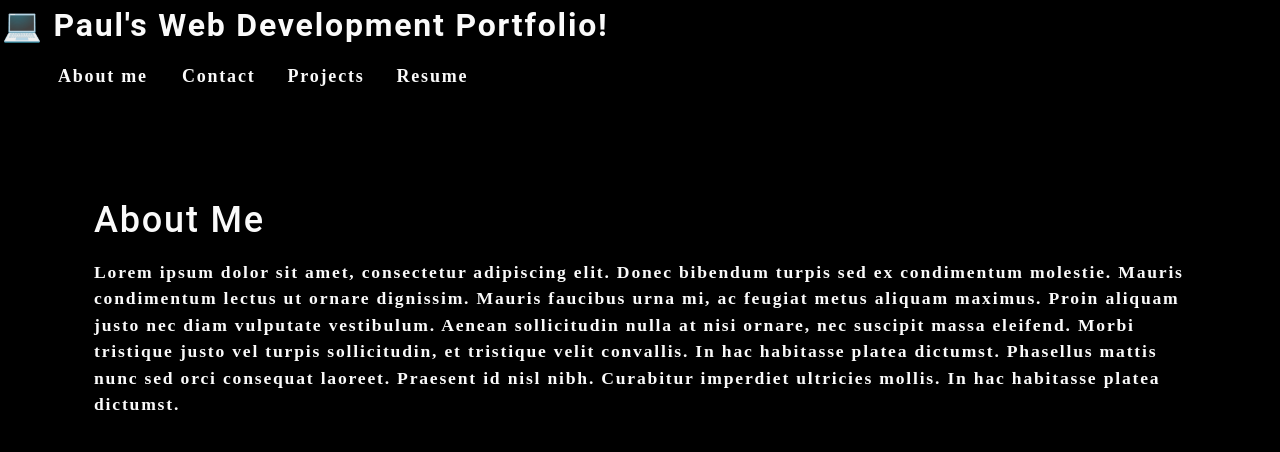
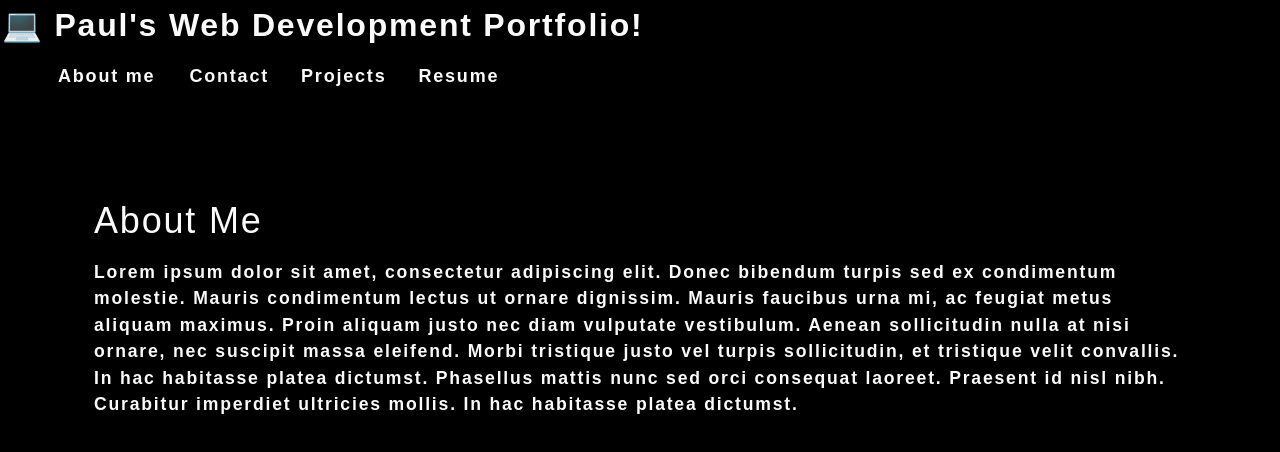
Before and after one commit to PRGottinger/paul-react-portfolio, a React (Create React App) app: page / in a window 1280 px wide. Shown: the top 452 px of the page. Built offline with nearby package versions, Linux system fonts and the light colour scheme.

Commit message:
style sheet/remove cursive

```diff
--- a/src/index.css
+++ b/src/index.css
@@ -1,4 +1,3 @@
-
 main {
   margin: 0 auto;
   max-width: 90%;
@@ -6,8 +5,8 @@ main {
 }
 :root {
   --primary: #8c54ff;
-  --secondary: #F3A847;
-  --tertiary: #B12704;
+  --secondary: #f3a847;
+  --tertiary: #b12704;
   --light: #fafafa;
   --dark: #000000;
   --darker: #111111;
@@ -15,7 +14,6 @@ main {
   --spacing-one: calc(1rem * 0.5);
   --spacing-two: calc(1rem);
   --spacing-five: calc(2.5rem);
-
 }
 
 * {
@@ -33,11 +31,10 @@ body {
   font-weight: 600;
   line-height: 1.5;
   font-size: 18px;
-  letter-spacing: .1em;
+  letter-spacing: 0.1em;
   background: var(--dark);
   color: var(--light);
-  font-family: 'Poiret One', cursive;
-
+  font-family: Arial, Helvetica, sans-serif;
 }
 
 h1,
@@ -46,7 +43,7 @@ h3,
 h4,
 h5,
 h6 {
-  font-family: 'Roboto', sans-serif;
+  font-family: Arial, Helvetica, sans-serif;
   font-weight: 500;
   margin: 5px 0;
   line-height: 1.25;
@@ -103,7 +100,7 @@ button {
   font-size: 1rem;
   text-decoration: none;
   padding: 0.25rem 1rem;
-  border-radius: .5rem;
+  border-radius: 0.5rem;
   border: none;
   outline: none;
   cursor: pointer;
@@ -112,12 +109,12 @@ button {
 }
 
 button:hover {
-  opacity: .8;
+  opacity: 0.8;
 }
 
 button[disabled] {
   cursor: default;
-  opacity: .8;
+  opacity: 0.8;
 }
 
 img {
@@ -143,7 +140,7 @@ input {
 
 input:focus {
   border: 1px solid var(--secondary);
-  box-shadow: 0 0 .25rem rgba(0, 0, 0, .5);
+  box-shadow: 0 0 0.25rem rgba(0, 0, 0, 0.5);
 }
 
 li {
@@ -154,7 +151,7 @@ nav a:hover {
   text-decoration: none;
 }
 
-nav  li {
+nav li {
   cursor: pointer;
 }
 
@@ -243,7 +240,7 @@ textarea {
 }
 
 .modalBackdrop {
-	background: rgba(0, 0, 0, .65);
+  background: rgba(0, 0, 0, 0.65);
   bottom: 0;
   left: 0;
   overflow: auto;
@@ -287,7 +284,6 @@ a {
   padding: 2px 4px;
   margin-left: -2px;
   margin-right: -2px;
-
 }
 
 .navActive {
```
Lines whose indentation alone changed are shown as unchanged.
